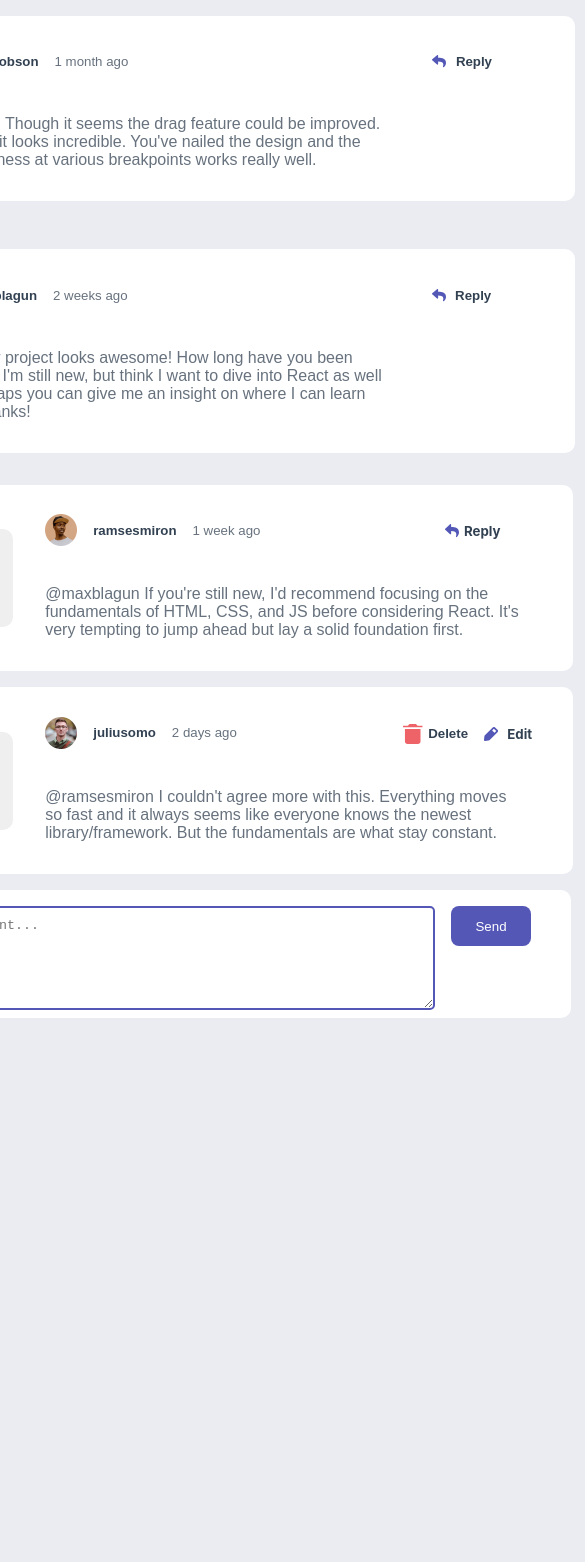
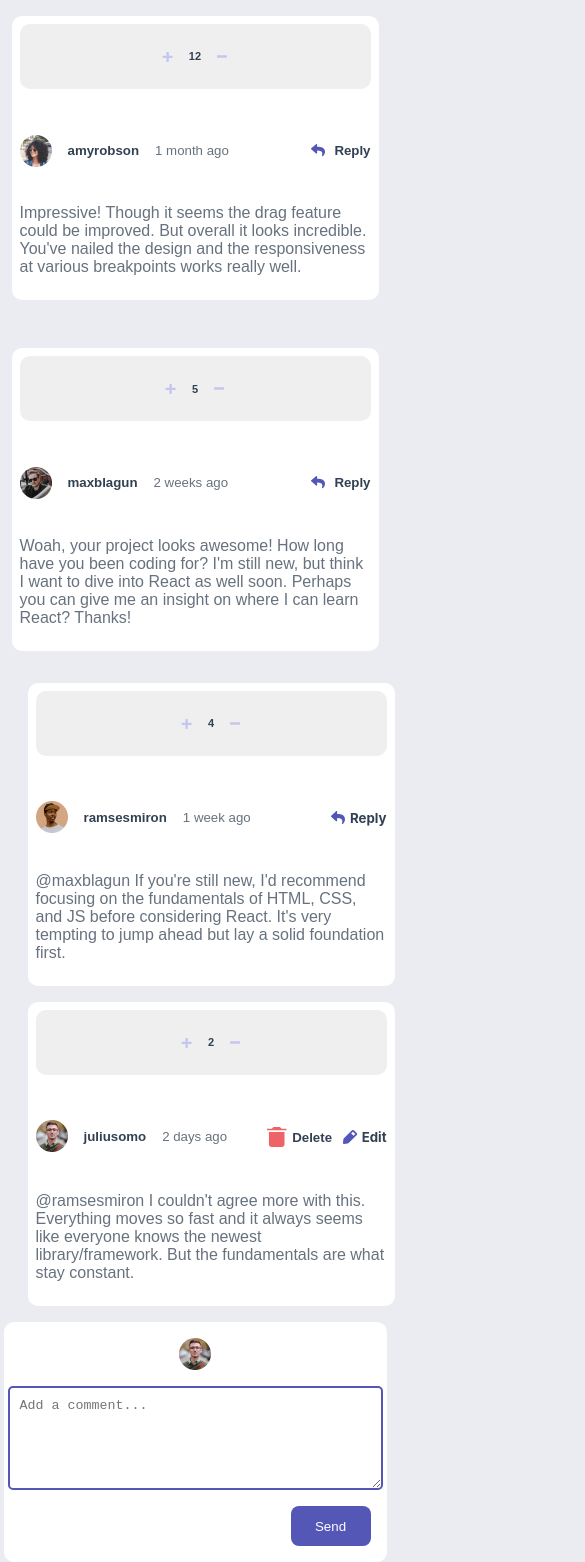
Before and after one commit to roshanyacham/Interactive_Comments_Section, a React (Create React App) app in the folder comment_section/: page / in a window 390 px wide. Shown: the top 1562 px of the page, 585 px wide, since content can reach past the window. Before the commit the page ends 1018 px from the top, so only its background shows below. Built offline with nearby package versions, Linux system fonts and the light colour scheme.

Commit message:
FIX: Fixed the Responsive CSS Compatabe for all devices

```diff
--- a/comment_section/src/styles/AddComment.css
+++ b/comment_section/src/styles/AddComment.css
@@ -191,3 +191,151 @@ span {
   .section .contianer {
     margin-top: 1rem !important;
   }
+@media screen and (max-width: 768px) {
+  .innerbox {
+    gap: 8rem;
+  }
+
+  .para {
+    width: 100%;
+  }
+
+  p {
+    width: 100%;
+  }
+
+  .container1 {
+    width: 90%;
+    height: auto;
+    flex-direction: row;
+    align-items: center;
+  }
+
+  .container1 textarea {
+    width: 70%;
+  }
+
+  .reply-container {
+    margin-left: 5rem;
+    width: 90%;
+  }
+
+  .reply-container .contianer {
+    margin-left: 0;
+    width: 100%;
+  }
+
+  .reply1 .icon-reply {
+    margin-left: -10rem;
+  }
+
+  .reply1 .edit-delete-container {
+    margin-left: -12rem;
+  }
+
+  .contianer {
+    width: 90%;
+  }
+}
+
+/* Media Query for Mobile Phones */
+@media screen and (max-width: 480px) {
+  .contianer {
+    flex-direction: column;
+    width: 90%;
+    padding: 0.5rem;
+  }
+
+  .score-box {
+    flex-direction: row;
+    width: 100%;
+    padding: 0.5rem;
+    justify-content: center;
+    gap: 1rem;
+  }
+
+  .innerbox {
+    gap: 1rem;
+    width: 100%;
+    justify-content: space-between;
+  }
+
+  .content-box {
+    width: 100%;
+  }
+
+  .para {
+    width: 100%;
+  }
+
+  p {
+    width: 100%;
+  }
+
+  .container1 {
+    width: 90%;
+    flex-direction: column;
+    gap: 1rem;
+    height: auto;
+    padding: 1rem;
+  }
+
+  .container1 textarea {
+    width: 100%;
+  }
+
+  .container1 button {
+    align-self: flex-end;
+    margin-left: 0;
+  }
+
+  .reply-container {
+    margin-left: 1rem;
+    width: 90%;
+  }
+
+  .reply-container .contianer {
+    margin-left: 0;
+  }
+
+  .reply1 .icon-reply {
+    margin-left: -2rem;
+  }
+
+  .reply1 .edit-delete-container {
+    margin-left: -1rem;
+  }
+
+  .edit-textarea {
+    width: 100%;
+  }
+
+  .reply-container .edit-delete-container img.icon-edit1,
+  .reply-container .edit-delete-container h5 {
+    margin-left: 0;
+  }
+
+  .edit-delete-container {
+    gap: 0.3rem;
+  }
+}
+@media screen and (max-width: 320px) {
+  .amyrobson {
+    gap: 0.5rem;
+  }
+
+  .reply h5,
+  .reply1 h5 {
+    font-size: 0.8rem;
+  }
+
+  .reply img,
+  .reply1 img {
+    height: 12px;
+    width: 12px;
+  }
+
+  .edit-delete-container {
+    gap: 0.2rem;
+  }
+}
```
